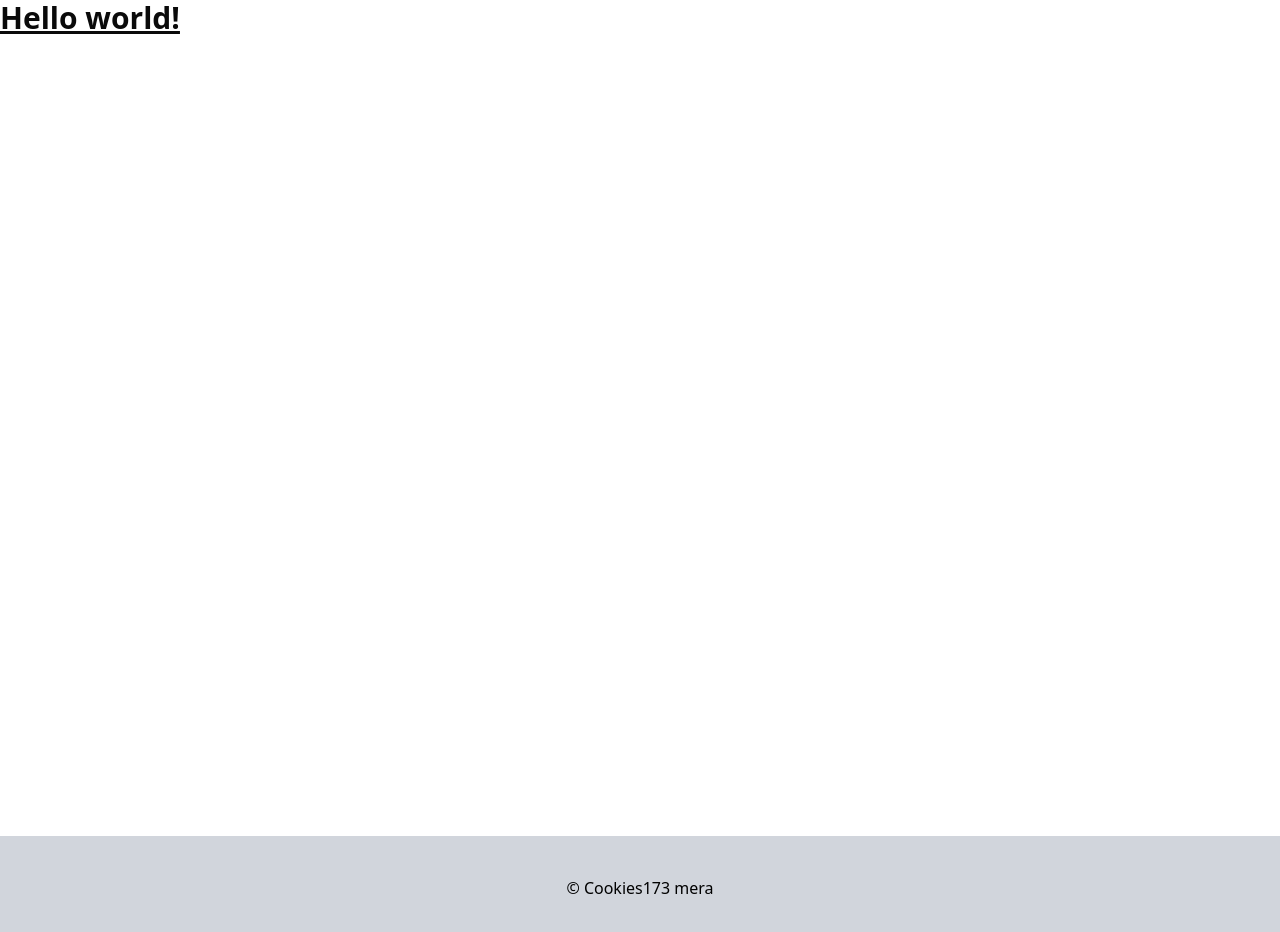
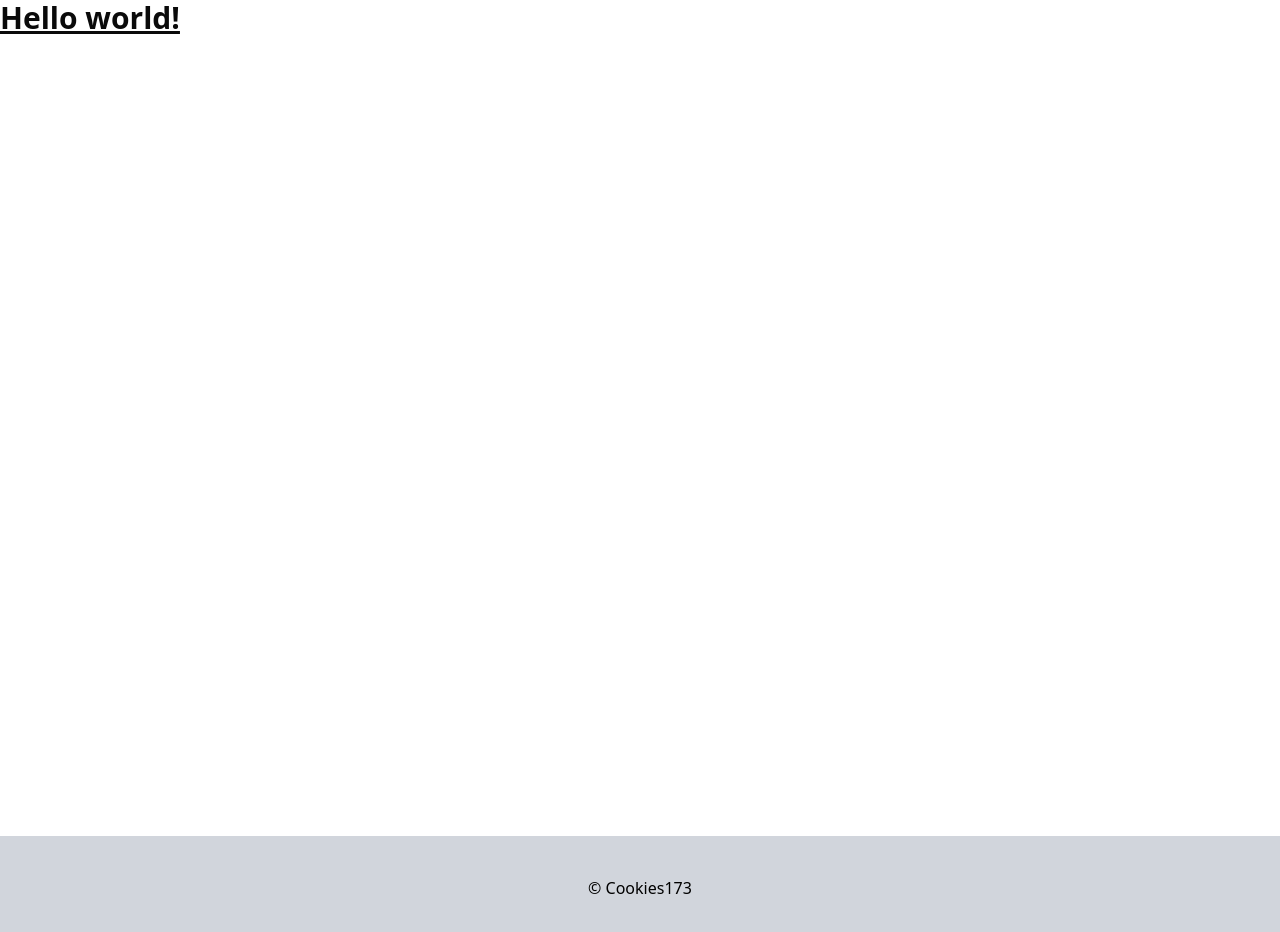
Before and after one commit to Cookies173/Handle-Your-Finances-powered-with-AI, a React (Vite) app: page / in a window 1280 px wide. Shown: the top 932 px of the page. Built offline with nearby package versions, Linux system fonts and the light colour scheme.

Commit message:
End of Day 1

```diff
--- a/src/App.jsx
+++ b/src/App.jsx
@@ -10,7 +10,7 @@ function App() {
       <main className="min-h-screen"> </main>
       <footer className="bg-gray-300 py-10">
         <div className="container mx-auto px-4 text-center text-black">
-          <p>© Cookies173 mera </p>
+          <p>© Cookies173</p>
         </div>
       </footer>
     </>
```
